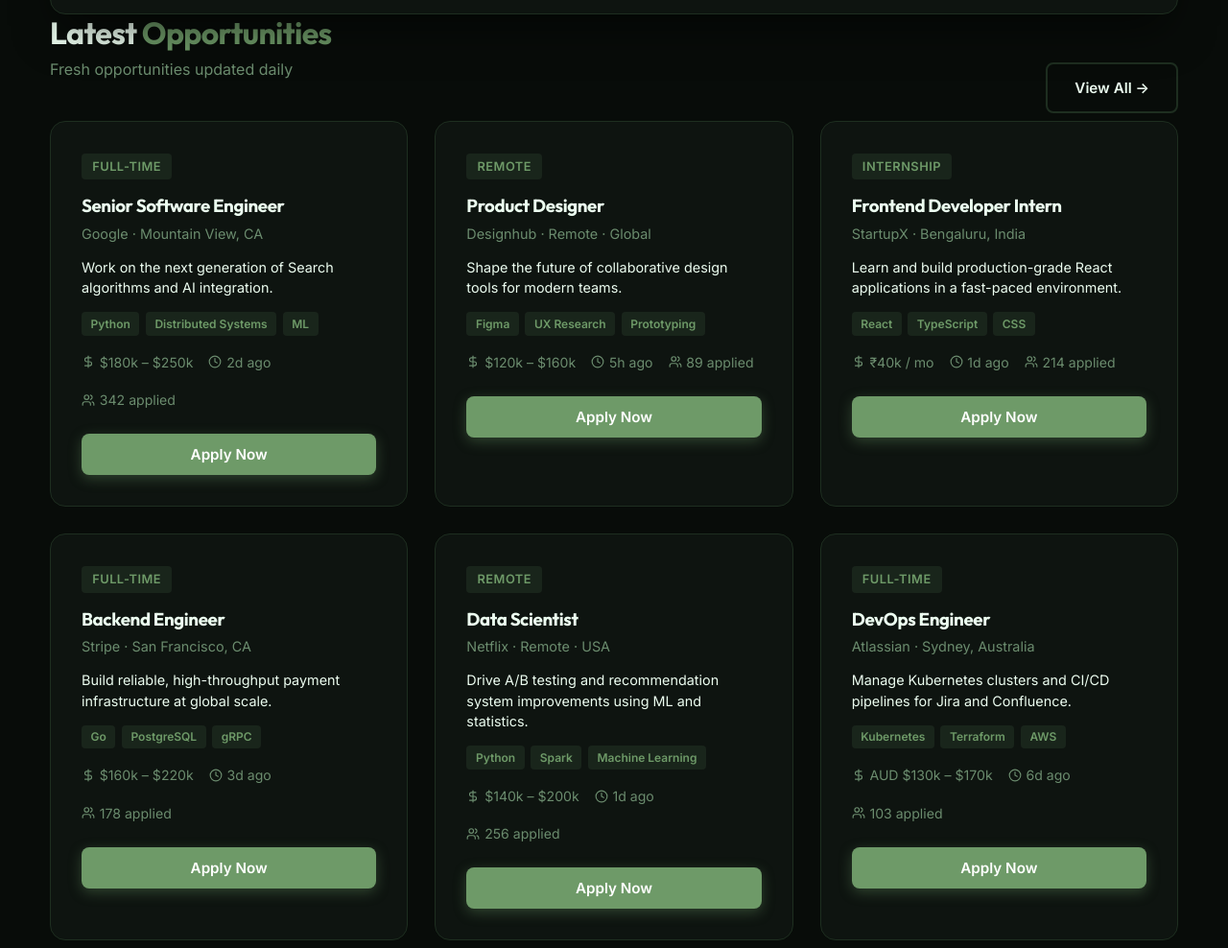
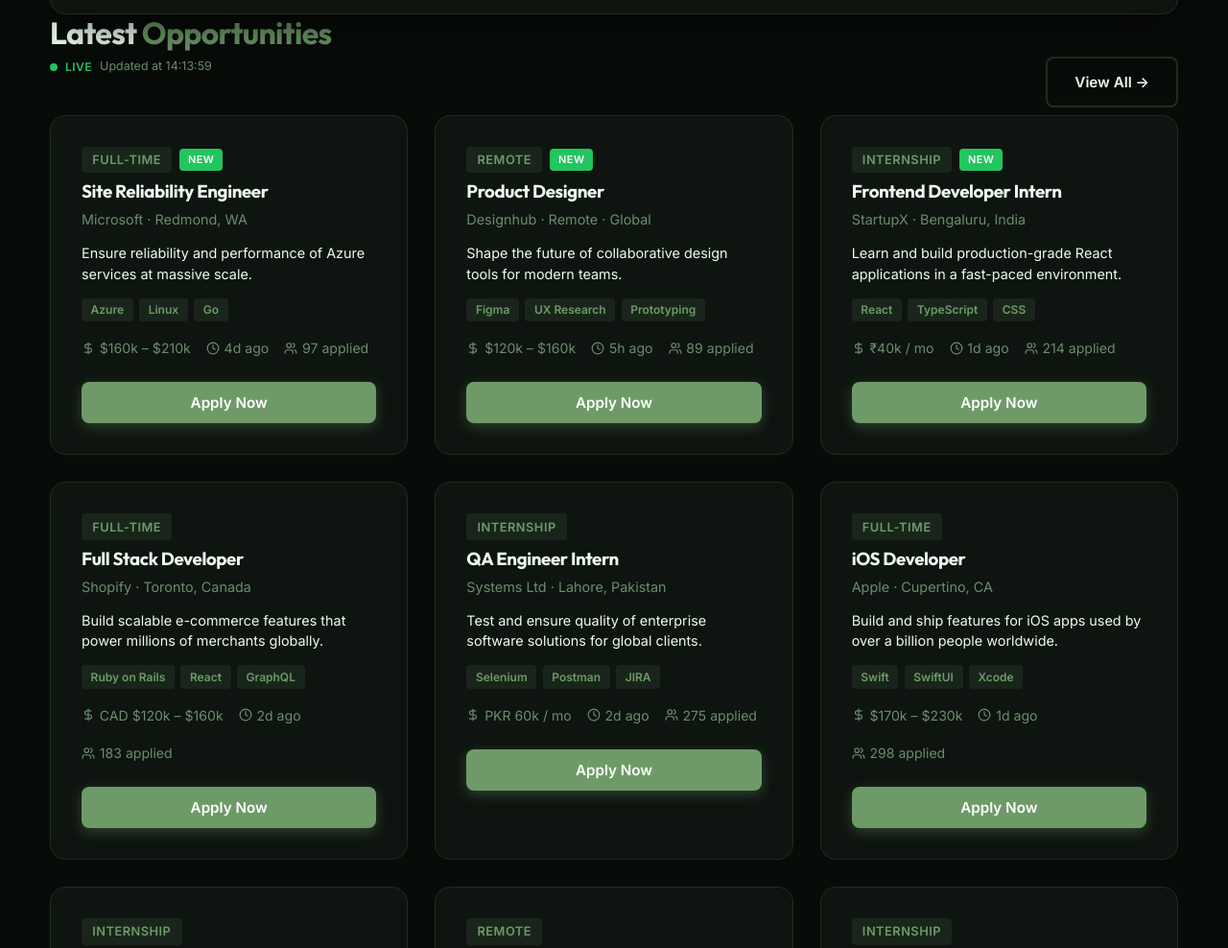
Before and after one commit to zunaair/EliteJob, a plain HTML site: page index.html in a window 1280 px wide. Shown: the part 1037-2025 px from the top of the page at 96% size. Drawn offline with nearby package versions, Linux system fonts and the light colour scheme.

Commit message:
Add auto-refresh: live indicator, New badge, 30s job rotation, timestamp

```diff
--- a/css/components.css
+++ b/css/components.css
@@ -328,6 +328,66 @@
 
 .toast svg { width: 18px; height: 18px; color: var(--primary); flex-shrink: 0; }
 
+/* ── Live Indicator ─────────────────────────────────────────── */
+.live-bar {
+    display: flex;
+    align-items: center;
+    gap: 0.5rem;
+    margin-top: 0.4rem;
+}
+
+.live-dot {
+    width: 8px;
+    height: 8px;
+    border-radius: 50%;
+    background: #22c55e;
+    box-shadow: 0 0 0 0 rgba(34,197,94,0.4);
+    animation: livePulse 1.8s infinite;
+    flex-shrink: 0;
+}
+
+@keyframes livePulse {
+    0%   { box-shadow: 0 0 0 0 rgba(34,197,94,0.5); }
+    70%  { box-shadow: 0 0 0 7px rgba(34,197,94,0); }
+    100% { box-shadow: 0 0 0 0 rgba(34,197,94,0); }
+}
+
+.live-label {
+    font-size: 0.75rem;
+    font-weight: 700;
+    color: #22c55e;
+    text-transform: uppercase;
+    letter-spacing: 0.5px;
+}
+
+.last-updated {
+    font-size: 0.78rem;
+    color: var(--text-muted);
+}
+
+/* ── New Badge ───────────────────────────────────────────────── */
+.job-card-top {
+    display: flex;
+    align-items: center;
+    gap: 0.5rem;
+    margin-bottom: 0.5rem;
+}
+
+.job-card-top .job-tag { margin-bottom: 0; }
+
+.new-badge {
+    display: inline-block;
+    padding: 0.15rem 0.55rem;
+    background: #22c55e;
+    color: #fff;
+    border-radius: 4px;
+    font-size: 0.68rem;
+    font-weight: 800;
+    text-transform: uppercase;
+    letter-spacing: 0.5px;
+    animation: fadeIn 0.4s ease;
+}
+
 /* ── Job Card Specifics ─────────────────────────────────────── */
 .job-company {
     font-size: 0.9rem;
--- a/index.html
+++ b/index.html
@@ -219,7 +219,11 @@
       <div class="opportunities-header">
         <div class="section-header">
           <h2>Latest <span>Opportunities</span></h2>
-          <p>Fresh opportunities updated daily</p>
+          <div class="live-bar">
+            <span class="live-dot"></span>
+            <span class="live-label">Live</span>
+            <span class="last-updated" id="lastUpdated">Updating…</span>
+          </div>
         </div>
         <a href="#jobs" class="btn btn-outline">View All &rarr;</a>
       </div>
--- a/js/filter.js
+++ b/js/filter.js
@@ -1,4 +1,4 @@
-// js/filter.js — Job search filtering + category filtering
+// js/filter.js — Job search filtering + auto-refresh + category filtering
 
 document.addEventListener('DOMContentLoaded', () => {
 
@@ -9,29 +9,52 @@
   const searchExperience = document.getElementById('searchExperience');
   const searchBtn        = document.getElementById('searchBtn');
   const jobGrid          = document.getElementById('jobGrid');
+  const lastUpdatedEl    = document.getElementById('lastUpdated');
+
+  // Track newly surfaced job ids for "New" badge
+  let newJobIds = new Set();
+  let currentJobs = [];
+  let isUserFiltering = false;
+  let refreshInterval = null;
 
   if (searchBtn && jobGrid && typeof JOBS !== 'undefined') {
     renderSkeleton();
-    setTimeout(() => renderJobs(JOBS), 600);
+    setTimeout(() => {
+      currentJobs = shuffle([...JOBS]).slice(0, 9);
+      newJobIds = new Set(currentJobs.slice(0, 3).map(j => j.id));
+      renderJobs(currentJobs);
+      updateTimestamp();
+      startAutoRefresh();
+    }, 700);
 
     searchBtn.addEventListener('click', () => {
+      isUserFiltering = true;
+      clearInterval(refreshInterval);
+
       const kw  = (searchKeyword?.value  || '').toLowerCase().trim();
       const loc = (searchLocation?.value || '').toLowerCase().trim();
       const typ = (searchType?.value     || '').toLowerCase().trim();
       const exp = (searchExperience?.value || '').toLowerCase().trim();
 
       const filtered = JOBS.filter(job => {
-        const matchKw  = !kw  || job.title.toLowerCase().includes(kw)   || job.company.toLowerCase().includes(kw)  || job.tags.some(t => t.toLowerCase().includes(kw));
+        const matchKw  = !kw  || job.title.toLowerCase().includes(kw) || job.company.toLowerCase().includes(kw) || job.tags.some(t => t.toLowerCase().includes(kw));
         const matchLoc = !loc || job.location.toLowerCase().includes(loc);
         const matchTyp = !typ || job.type === typ;
         const matchExp = !exp || job.experience === exp;
         return matchKw && matchLoc && matchTyp && matchExp;
       });
 
+      newJobIds = new Set();
       renderJobs(filtered);
+
+      // Restart auto-refresh after 60s of inactivity
+      clearTimeout(window._filterResumeTimer);
+      window._filterResumeTimer = setTimeout(() => {
+        isUserFiltering = false;
+        startAutoRefresh();
+      }, 60000);
     });
 
-    // Popular tags click
     document.querySelectorAll('.popular-tag').forEach(tag => {
       tag.addEventListener('click', () => {
         if (searchKeyword) searchKeyword.value = tag.textContent.trim();
@@ -40,7 +63,43 @@
     });
   }
 
-  function renderJobs(jobs) {
+  // ── Auto Refresh ──────────────────────────────────────────────
+  function startAutoRefresh() {
+    clearInterval(refreshInterval);
+    refreshInterval = setInterval(() => {
+      if (isUserFiltering) return;
+      const shuffled = shuffle([...JOBS]);
+      const next = shuffled.slice(0, 9);
+
+      // Mark 1-2 random jobs as "new"
+      newJobIds = new Set(shuffled.slice(0, 2).map(j => j.id));
+
+      renderJobs(next, true);
+      updateTimestamp();
+
+      if (window.showToast) showToast('Job listings updated!', 'refresh-cw');
+    }, 30000); // every 30 seconds
+  }
+
+  function updateTimestamp() {
+    if (!lastUpdatedEl) return;
+    const now = new Date();
+    const h = now.getHours().toString().padStart(2, '0');
+    const m = now.getMinutes().toString().padStart(2, '0');
+    const s = now.getSeconds().toString().padStart(2, '0');
+    lastUpdatedEl.textContent = `Updated at ${h}:${m}:${s}`;
+  }
+
+  function shuffle(arr) {
+    for (let i = arr.length - 1; i > 0; i--) {
+      const j = Math.floor(Math.random() * (i + 1));
+      [arr[i], arr[j]] = [arr[j], arr[i]];
+    }
+    return arr;
+  }
+
+  // ── Render ────────────────────────────────────────────────────
+  function renderJobs(jobs, animate = false) {
     if (!jobGrid) return;
 
     if (jobs.length === 0) {
@@ -54,8 +113,12 @@
     }
 
     jobGrid.innerHTML = jobs.map(job => `
-      <div class="card animate-fade job-card-clickable" data-type="${job.type}" data-job-id="${job.id}" style="cursor:pointer;">
-        <span class="job-tag">${formatType(job.type)}</span>
+      <div class="card ${animate ? 'animate-fade' : 'animate-fade'} job-card-clickable"
+           data-type="${job.type}" data-job-id="${job.id}" style="cursor:pointer;">
+        <div class="job-card-top">
+          <span class="job-tag">${formatType(job.type)}</span>
+          ${newJobIds.has(job.id) ? '<span class="new-badge">New</span>' : ''}
+        </div>
         <h3>${job.title}</h3>
         <p class="job-company text-muted">${job.company} · ${job.location}</p>
         <p class="job-desc">${job.description}</p>
@@ -67,7 +130,7 @@
           <span><i data-lucide="clock"></i> ${job.posted}</span>
           <span><i data-lucide="users"></i> ${job.applications} applied</span>
         </div>
-        <button class="btn btn-primary btn-full" style="margin-top: 1.5rem;">Apply Now</button>
+        <button class="btn btn-primary btn-full" style="margin-top:1.5rem;">Apply Now</button>
       </div>
     `).join('');
 
@@ -75,6 +138,7 @@
   }
 
   function renderSkeleton() {
+    if (!jobGrid) return;
     jobGrid.innerHTML = Array(6).fill(0).map(() => `
       <div class="card skeleton-card">
         <div class="skeleton skeleton-tag"></div>
@@ -92,7 +156,7 @@
     return map[type] || type;
   }
 
-  // ── Category Filter (Prep Hub on home + preparation page) ──────
+  // ── Category Filter ───────────────────────────────────────────
   document.querySelectorAll('.category-nav').forEach(nav => {
     const buttons = nav.querySelectorAll('.category-btn');
     const cards   = document.querySelectorAll('.resource-card');
@@ -106,13 +170,11 @@
         let anyVisible = false;
 
         cards.forEach(card => {
-          // Prefer data-category attribute; fall back to reading the .prep-tag text
           const dataCat = (card.dataset.category || '').toLowerCase();
           const tagEl   = card.querySelector('.prep-tag');
           const tagText = tagEl ? tagEl.textContent.trim().toLowerCase() : '';
           const tag     = dataCat || tagText;
-
-          const match = filter === 'all resources' || tag === filter;
+          const match   = filter === 'all resources' || tag === filter;
           card.style.display = match ? '' : 'none';
           if (match) anyVisible = true;
         });
```
